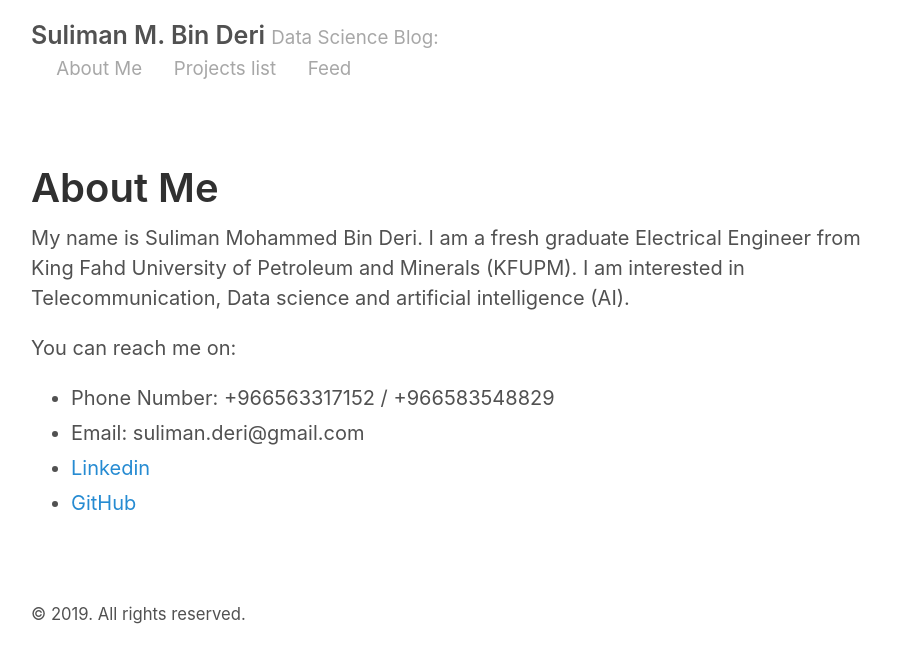
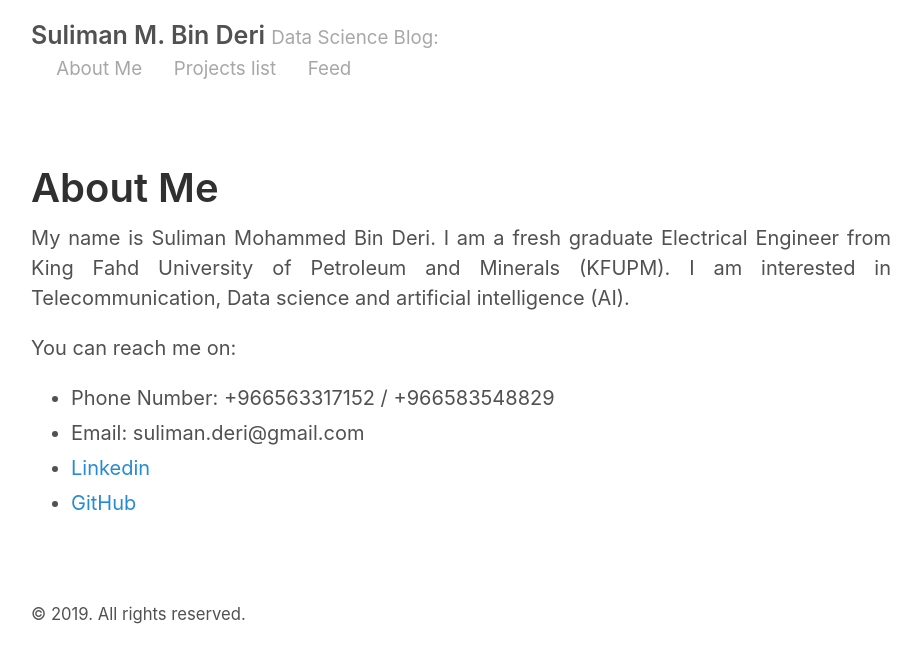
Before and after one commit to SulimanMD/SulimanMD.github.io, a Jekyll site: the page built from about.md, in a window 1280 px wide. Shown: the top 663 px of the page, without its empty margins (179-1100 px from the left). Built offline with Jekyll 4.4.1, drawn with Linux system fonts in a browser that asks for light colours.

Commit message:
Commit number 02

```diff
--- a/about.md
+++ b/about.md
@@ -3,7 +3,7 @@ layout: page
 title: About Me
 ---
 
-My name is Suliman Mohammed Bin Deri. I am a fresh graduate Electrical Engineer from King Fahd University of Petroleum and Minerals (KFUPM). I am interested in Telecommunication, Data science and artificial intelligence (AI).
+<p align="justify">My name is Suliman Mohammed Bin Deri. I am a fresh graduate Electrical Engineer from King Fahd University of Petroleum and Minerals (KFUPM). I am interested in Telecommunication, Data science and artificial intelligence (AI).</p>
 
 You can reach me on:
 
```
